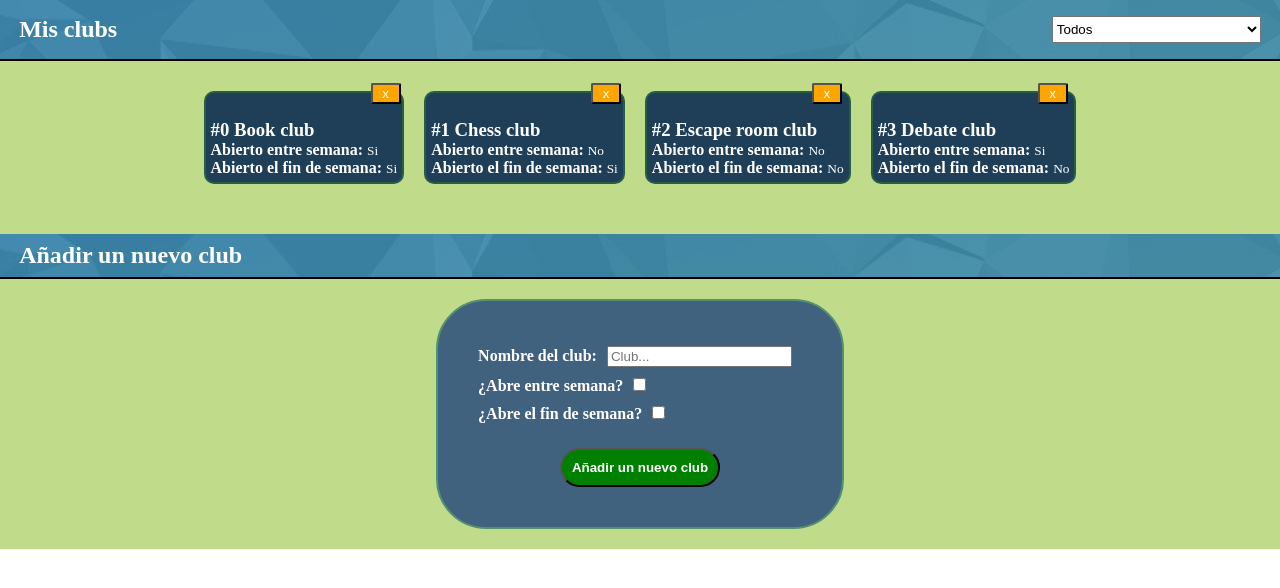
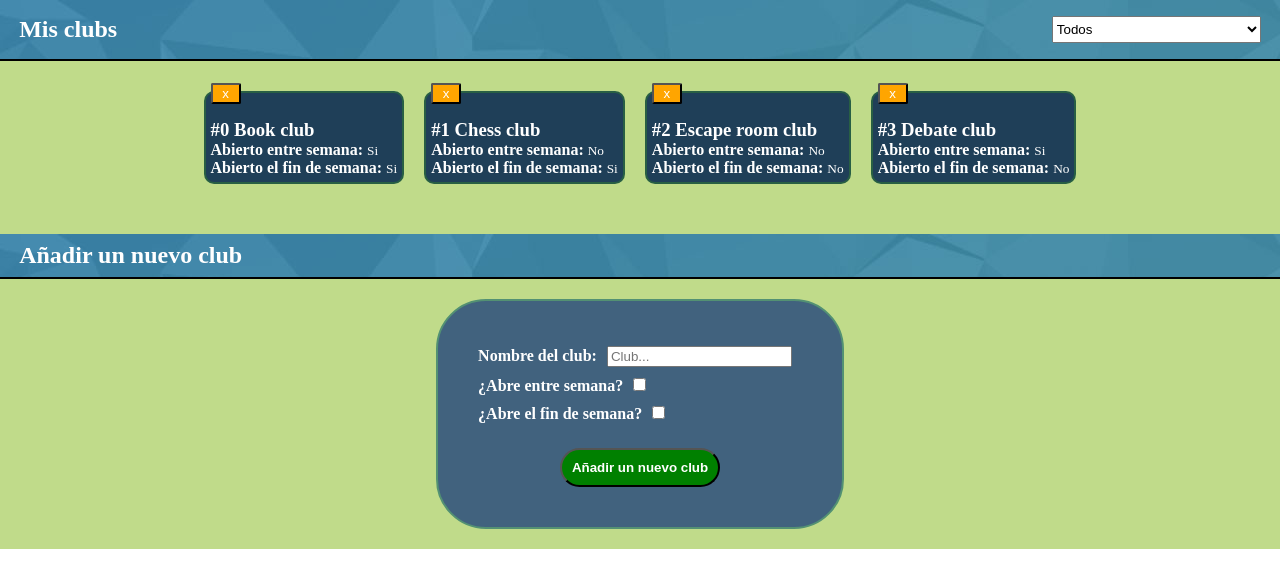
Before and after one commit to JuditAldeguer/modulo-3-evaluacion-intermedia-JuditAldeguer, a React (Create React App) app: page / in a window 1280 px wide. Shown: the top 588 px of the page. Built offline with nearby package versions, Linux system fonts and the light colour scheme.

Commit message:
update Sass

```diff
--- a/src/styles/App.scss
+++ b/src/styles/App.scss
@@ -28,6 +28,7 @@ main {
     width: fit-content;
     padding-inline-start: 0px;
     display: flex;
+    flex-wrap: wrap;
     flex-direction: column;
     justify-content: center;
     flex-direction: column;
@@ -46,7 +47,6 @@ main {
     list-style-type: none;
     color: white;
     padding: 5px;
-    max-width: max-content;
     h3 {
       width: 100%;
     }
@@ -55,15 +55,9 @@ main {
       border-radius: 2px;
       color: white;
       width: 30px;
+      float: right;
       position: relative;
-      right: -175px;
       top: -15px;
-      @media (min-width: 768px) {
-        right: -145px;
-      }
-      @media (min-width: 815px) {
-        right: -160px;
-      }
     }
   }
 }
```
